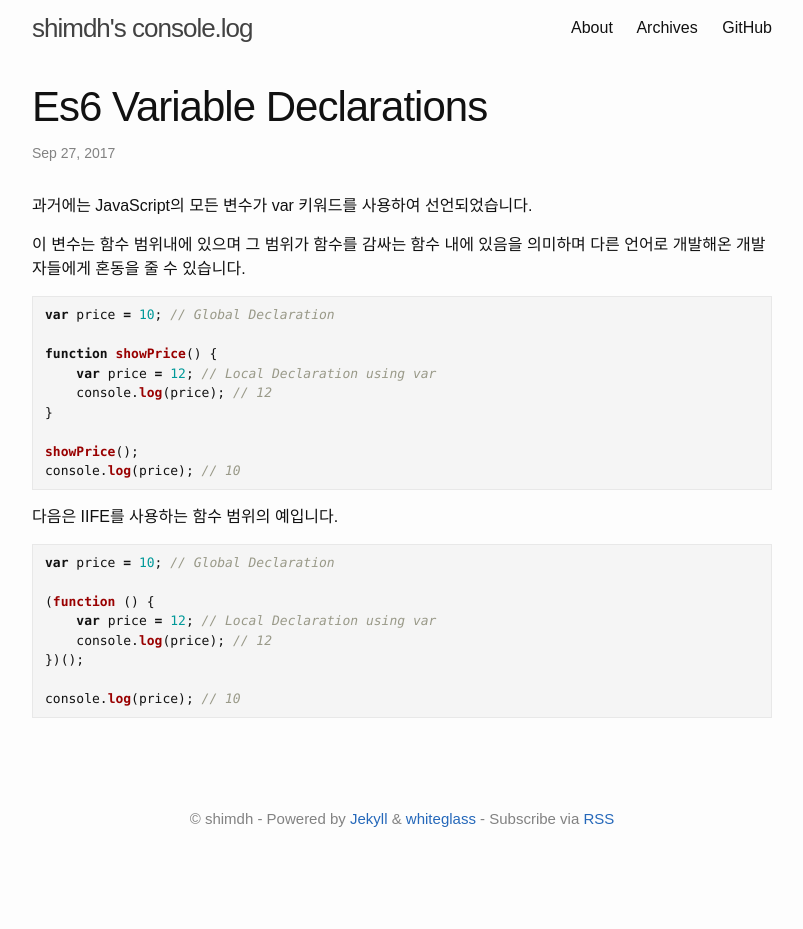
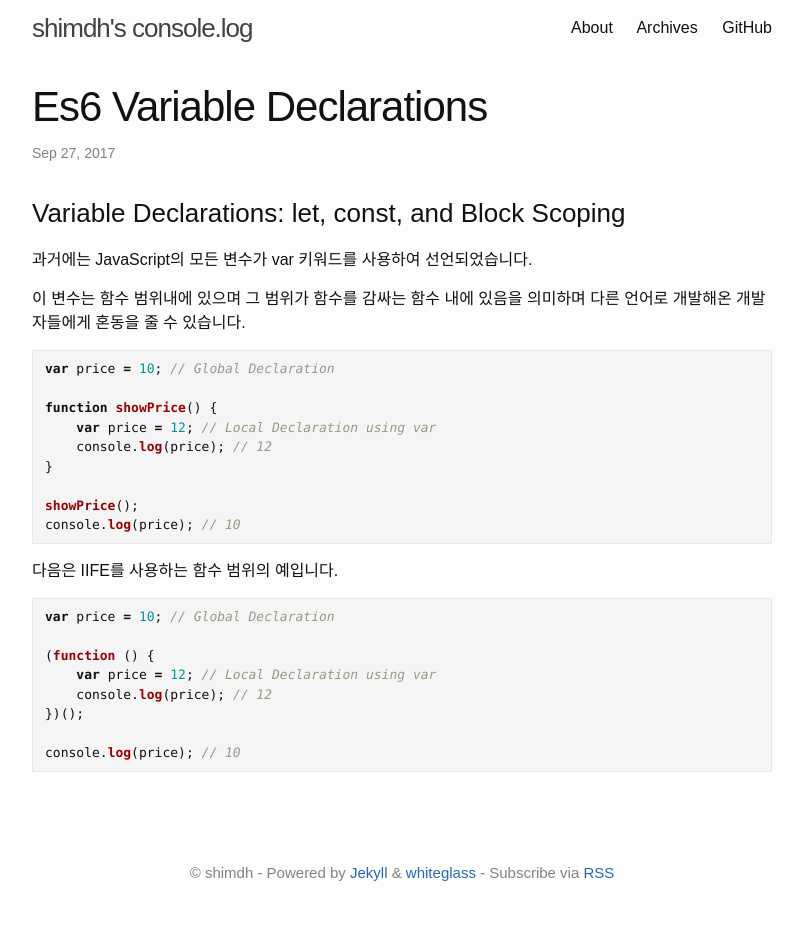
Before and after one commit to yous/whiteglass, a Jekyll site: the page built from _posts/2017-09-27-es6-variable-declarations.md, in a window 1280 px wide. Shown: the whole page, without its empty margins (238-1041 px from the left). Built offline with Jekyll 4.4.1, drawn with Linux system fonts in a browser that asks for light colours; before the commit the page ends 900 px from its top, so only the background shows below that.

Commit message:
소제목 다시추가

```diff
--- a/_posts/2017-09-27-es6-variable-declarations.md
+++ b/_posts/2017-09-27-es6-variable-declarations.md
@@ -2,7 +2,7 @@
 layout: post
 ---
 
-<!-- ### Variable Declarations: let, const, and Block Scoping -->
+### Variable Declarations: let, const, and Block Scoping
 
 <!-- In the past, all variables in JavaScript were declared using the keyword var. -->
 과거에는 JavaScript의 모든 변수가 var 키워드를 사용하여 선언되었습니다.
```
Also changed, not shown: _posts/2017-09-28-es6-block-scoping-with-let-and-const.md (+1 -1 lines).
